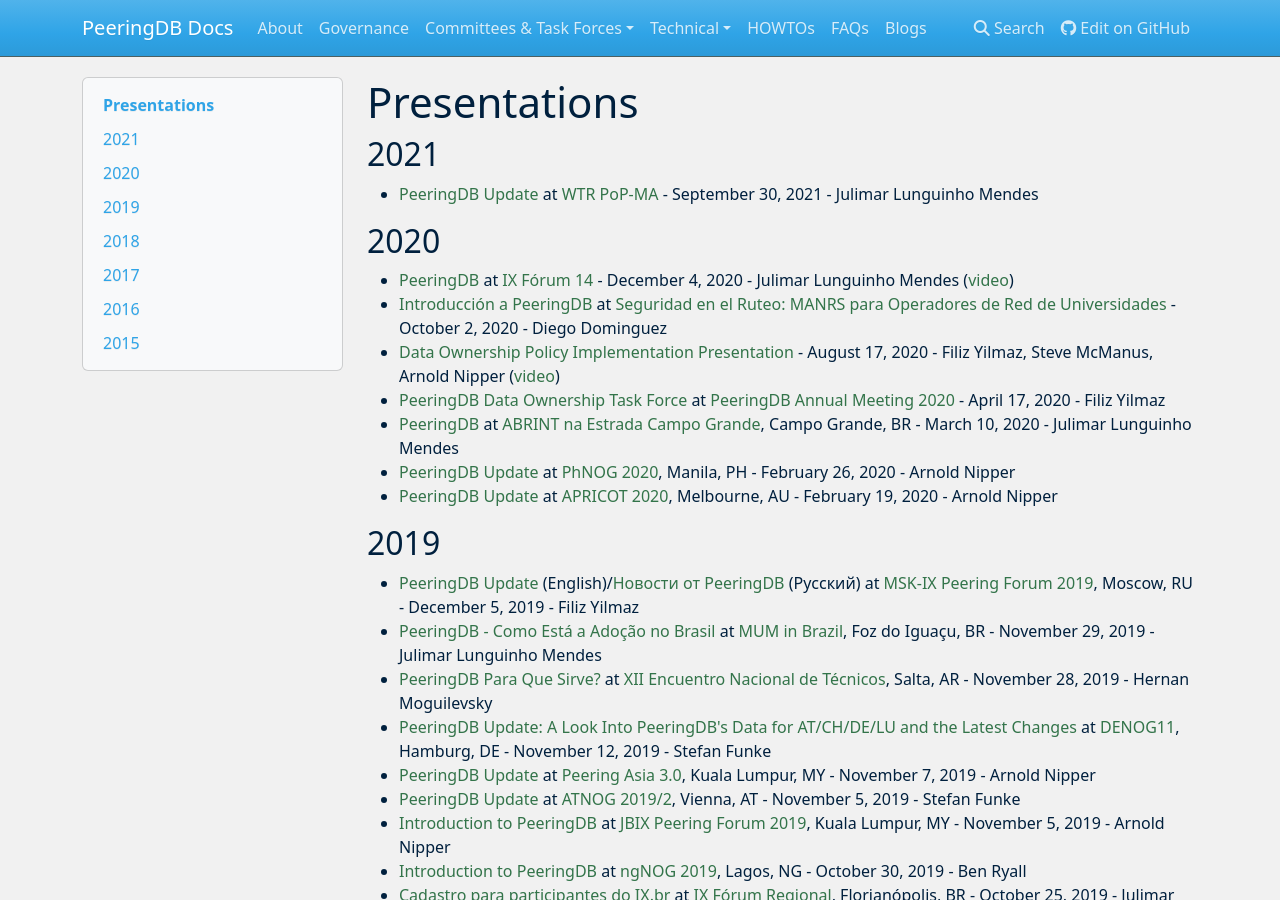
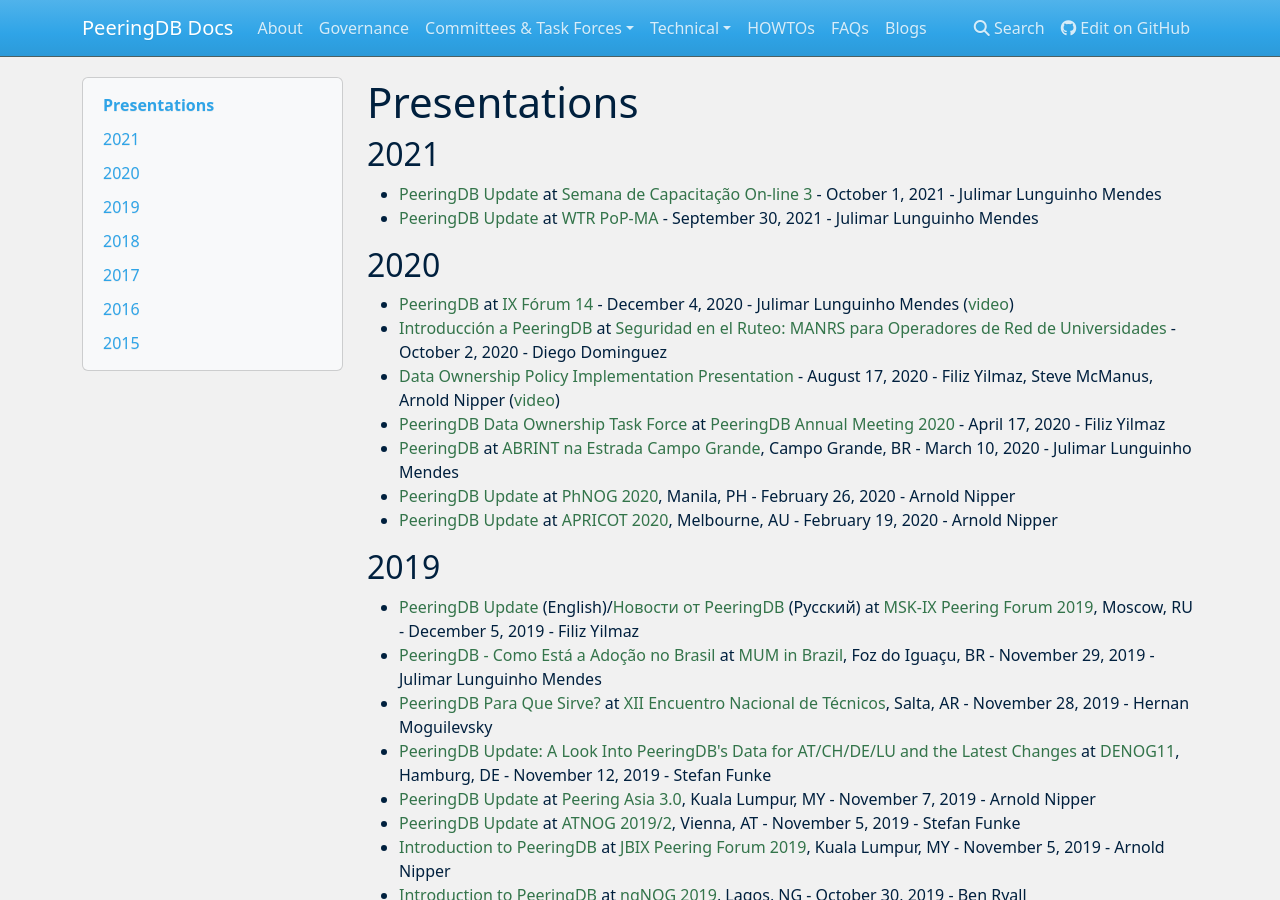
Before and after one commit to peeringdb/docs, an MkDocs documentation site: the page built from docs/presentations.md, in a window 1280 px wide and 900 px high. Built offline with MkDocs 1.6.1, drawn with Linux system fonts in a browser that asks for light colours; nearby versions of some CDN libraries.

Commit message:
Added Julimar's Semana de Capacitação On-line 3 presentation.

```diff
--- a/docs/presentations.md
+++ b/docs/presentations.md
@@ -1,7 +1,8 @@
 # Presentations
 
 ## 2021
-- [PeeringDB Update](presentation/WTR_POP-MA_2021_Sao_Luis-peeringdb-20210930) at [WTR PoP-MA](https://wtr.rnp.br/pop-ma/programacao) - September 30, 2021 - Julimar Lunguinho Mendes
+- [PeeringDB Update](presentation/Semana_Capacitacao_2021_Sao_Paulo-peeringdb-20211001.pdf) at [Semana de Capacitação On-line 3](https://semanacap.bcp.nic.br/3-online/) - October 1, 2021 - Julimar Lunguinho Mendes
+- [PeeringDB Update](presentation/WTR_POP-MA_2021_Sao_Luis-peeringdb-20210930.pdf) at [WTR PoP-MA](https://wtr.rnp.br/pop-ma/programacao) - September 30, 2021 - Julimar Lunguinho Mendes
 
 ## 2020
 
```
Also changed, not shown: 1 other file.
